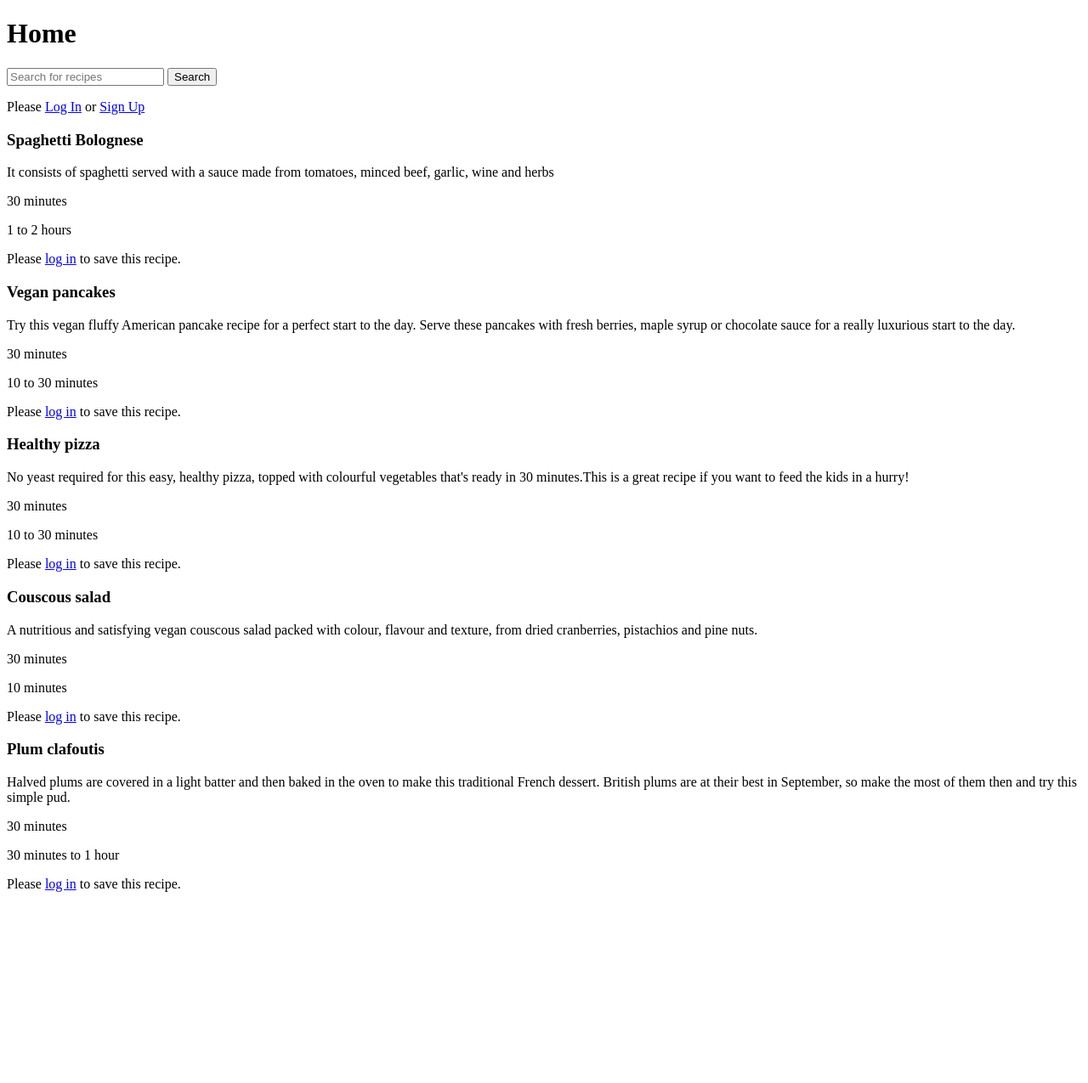
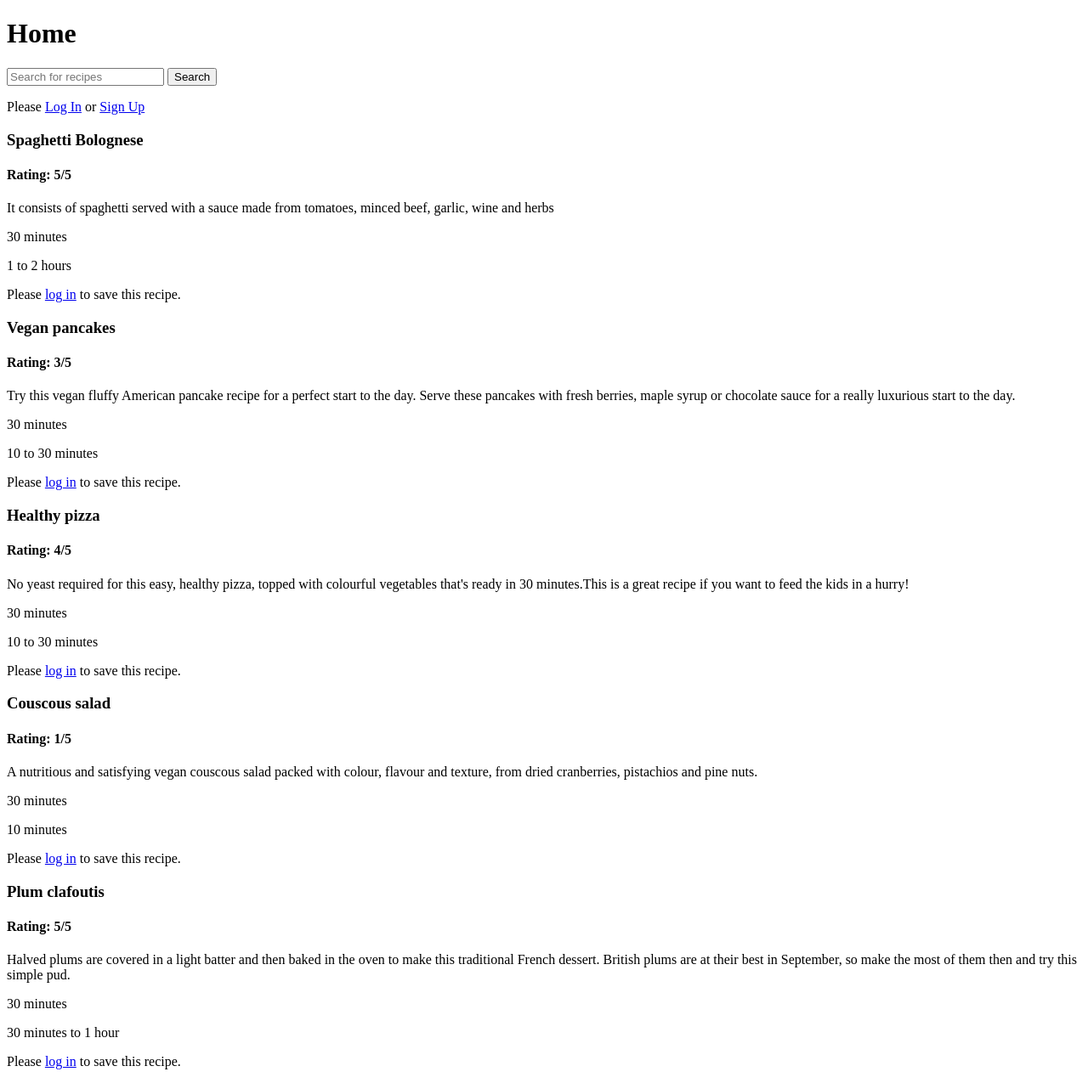
Before and after one commit to chantalmaskell/Recipe_Web_App, a PHP site: page / in a window 1280 px wide. Shown: the whole page at 85% size. Before the commit the page ends 1050 px from the top, so only its background shows below. Run offline with PHP 8.4, Linux system fonts and the light colour scheme; data comes from the database, SQL or seed files in the repository.

Commit message:
Added rate functionality
Added functionality to rate a recipe, however the code currently doesn't execute upon submitting

```diff
--- a/database_connect.php
+++ b/database_connect.php
@@ -29,4 +29,20 @@ function isRecipeSaved($userId, $recipeId) {
     }
 }
 
+// Function to check if a recipe rating is saved for a user
+function isRatingSaved($userId, $recipeId) {
+    global $sql_object;
+
+    // Prepare and execute a query to check if the recipe is saved for the user
+    $sql = "SELECT * FROM ratings WHERE user = '$userId' AND recipe_id = '$recipeId'";
+    $result = $sql_object->query($sql);
+
+    // If the query returns any rows, it means the rating is saved for the user
+    if ($result->num_rows > 0) {
+        return true;
+    } else {
+        return false;
+    }
+}
+
 return $sql_object;
--- a/index.php
+++ b/index.php
@@ -1,10 +1,15 @@
 <?php
 
 //Creates or resumes a session via cookies
-session_start();
+if(!isset($_SESSION))
+{
+    session_start();
+}
+// Include the database connection file (MySQLi version)
+// require_once 'database_connect.php';
+$sql_var = require __DIR__ . "/database_connect.php";
 
-// Include the database connection file (MySQLi version)
-require_once 'database_connect.php';
+
 
 // Function to check if the user is logged in
 function isUserLoggedIn()
@@ -53,6 +58,31 @@ if (isset($_GET['action']) && $_GET['action'] === 'remove_recipe') {
         exit; // Exit to prevent displaying the entire HTML page again
     }
 }
+
+if (isset($_GET['rate_action']) && $_GET['rate_action'] === 'save_rating') {
+    echo "hello world";
+    // Check if the user is logged in
+    if (isset($_SESSION["user_id"])) {
+        $userId = $_SESSION["user_id"];
+        $recipeId = $_GET['recipe_id'];
+        $rate = $_POST['rating'];
+
+        $query = "INSERT into ratings (recipe_id, rating, user) VALUES ('$recipeId', '$rate', '$userId')";
+        // $run_query = mysqli_query($sql_var, $query);
+
+        if ($sql_object->query($query) === TRUE) {
+            echo "Rating added successfully!";
+        } else {
+            echo "Error adding rating: " . $sql_object->error;
+        }
+        exit; // Exit to prevent displaying the entire HTML page again
+    } else {
+        echo "Please log in to add this rating.";
+        exit; // Exit to prevent displaying the entire HTML page again
+    }
+
+}
+
 ?>
 
 <!DOCTYPE html>
@@ -99,8 +129,10 @@ if (isset($_GET['action']) && $_GET['action'] === 'remove_recipe') {
             // Fetch and display the recipes
             while ($recipe = $result->fetch_assoc()) {
                 // Display the recipe information as needed recipe details (description, ingredients, etc.)
+                echo "<form method=POST>";
                 echo "<div class='recipe-card'>";
                 echo "<h3>" . $recipe['Name'] . "</h3>";
+                echo "<h4>" . "Rating: " . $recipe['Rating'] . "/5" . "</h4>";
                 echo "<p>" . $recipe['Description'] . "</p>";
                 echo "<p>" . $recipe['Prep_time'] . "</p>";
                 echo "<p>" . $recipe['Cook_time'] . "</p>";
@@ -114,12 +146,42 @@ if (isset($_GET['action']) && $_GET['action'] === 'remove_recipe') {
                     } else {
                         echo "<button class='save-button' data-recipe-id='" . $recipe['recipe_id'] . "'>Save</button>";
                     }
+
+                    //Rating system below
+                    echo "<div class='rating'>";
+                    echo "<div class='star-icon'>";
+                    echo "<input type='radio' name='rating' id='rating' value='1'>";
+                    echo "<label for=rating class='star'>1</label>";
+                    echo "<input type='radio' name='rating' id='rating' value='2'>";
+                    echo "<label for=rating class='star'>2</label>";
+                    echo "<input type='radio' name='rating' id='rating' value='3'>";
+                    echo "<label for=rating class='star'>3</label>";
+                    echo "<input type='radio' name='rating' id='rating' value='4'>";
+                    echo "<label for=rating class='star'>4</label>";
+                    echo "<input type='radio' name='rating' id='rating' value='5'>";
+                    echo "<label for=rating class='star'>5</label>";
+                    echo "</div";
+                    echo "<div>";
+
+                    $isRated = isRatingSaved($_SESSION["user_id"], $recipe['recipe_id']);
+
+
+                    if ($isRated) {
+                        echo "<button class='unsave-rating' rating-id='" . $recipe['recipe_id'] . "'>Unsave</button>";
+                    } else {
+                        echo "<button class='save-rating' rating-id='" . $recipe['recipe_id'] . "'>Rate</button>";
+                    }
+
+                    echo "</div>";
+
                 } else {
                     echo "<p>Please <a href='login_page.php'>log in</a> to save this recipe.</p>";
                 }
 
                 echo "</div>";
             }
+
+
         } else {
             echo "No recipes found.";
         }
@@ -127,7 +189,6 @@ if (isset($_GET['action']) && $_GET['action'] === 'remove_recipe') {
         $sql_object->close();
         ?>
     </div>
-
 
     <!-- Assign the login status to a JavaScript variable -->
     <script>
--- a/script.js
+++ b/script.js
@@ -42,12 +42,55 @@ async function handleSaveButtonClick(recipeId, userId, isSaved) {
 }
 
 // Attach click event listeners to all "Save" and "Remove" buttons
-var buttons = document.querySelectorAll(".save-button, .remove-button");
+var buttons = document.querySelectorAll(".save-button, .remove-button, .save-rating, .unsave-rating");
 buttons.forEach(function (button) {
     button.addEventListener("click", function () {
         var recipeId = button.dataset.recipeId;
         var userId = button.dataset.userId;
         var isSaved = button.classList.contains("remove-button");
+        var isRated = button.classList.contains("unsave-rating");
         handleSaveButtonClick(recipeId, userId, isSaved);
+        handleSaveRating(recipeId, userId, isRated);
     });
 });
+
+
+async function handleSaveRating(recipeId, userId, isRated) {
+    // Check if the user is logged in
+    if (isLoggedIn) {
+        var rate_action = isRated ? "unsave_rating" : "save_rating";
+        var buttonText = isRated ? "Rate" : "Unsave";
+
+        try {
+            // Send a request to the server to save or remove the recipe
+            const response = await fetch(`index.php?rate_action=${rate_action}&recipe_id=${recipeId}`);
+            const data = await response.text();
+
+            // Handle the response
+            if (response.ok) {
+                alert(data);
+
+                // If successful, update the button text and toggle isSaved value
+                var button = document.querySelector(`.save-rating[rating-id='${recipeId}']`);
+                if (!button) {
+                    button = document.querySelector(`.unsave-rating[rating-id='${recipeId}']`);
+                }
+
+                if (button) {
+                    button.textContent = buttonText;
+                    button.classList.toggle("save-rating");
+                    button.classList.toggle("unsave-rating");
+                } else {
+                    throw new Error(`Error ${recipeId}`);
+                }
+            } else {
+                throw new Error(data);
+            }
+        } catch (error) {
+            alert(`Error: ${error.message}`);
+        }
+    } else {
+        // If the user is not logged in, show a login message
+        alert("Please log in to save or remove this recipe.");
+    }
+}
```
